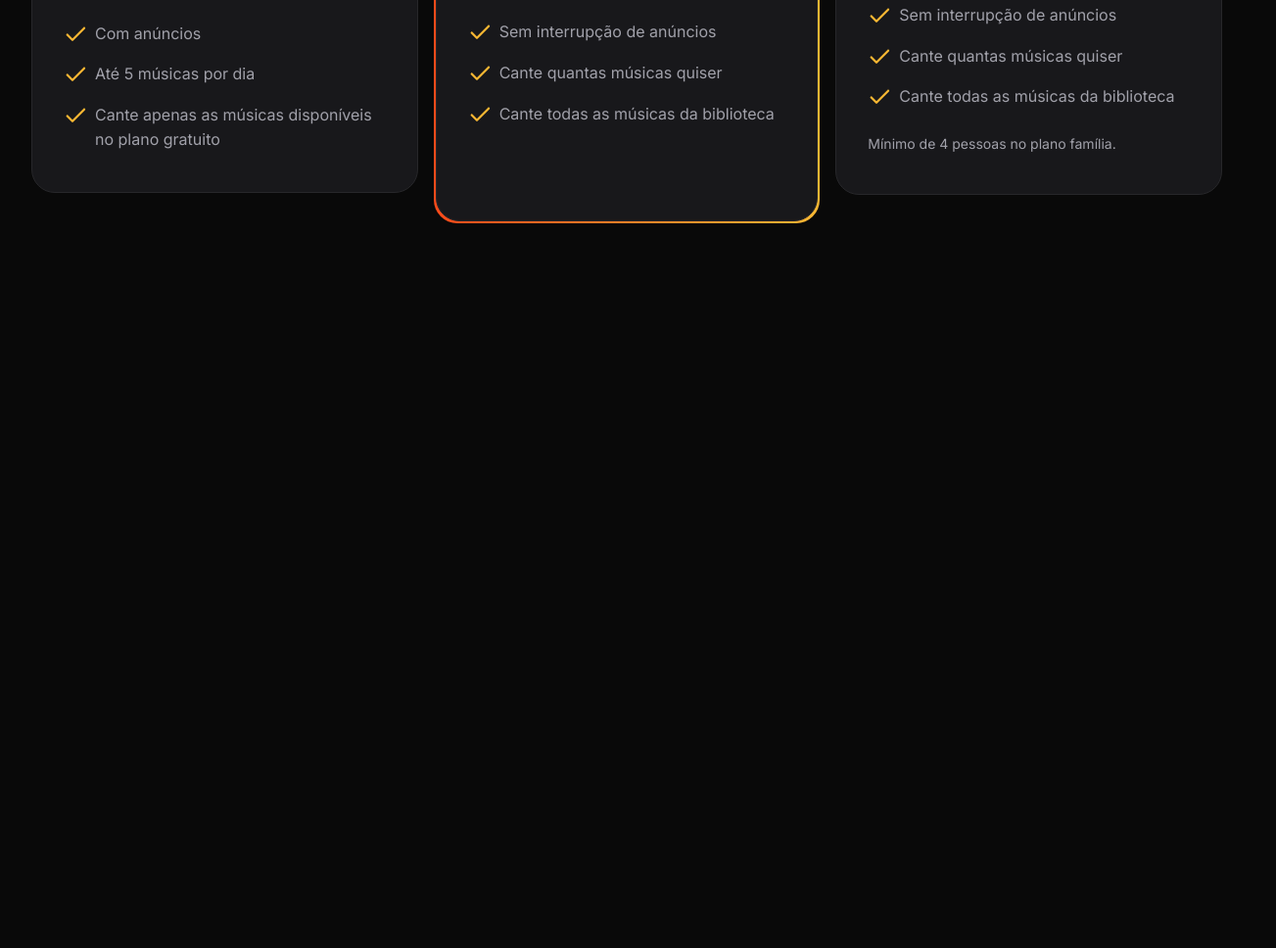
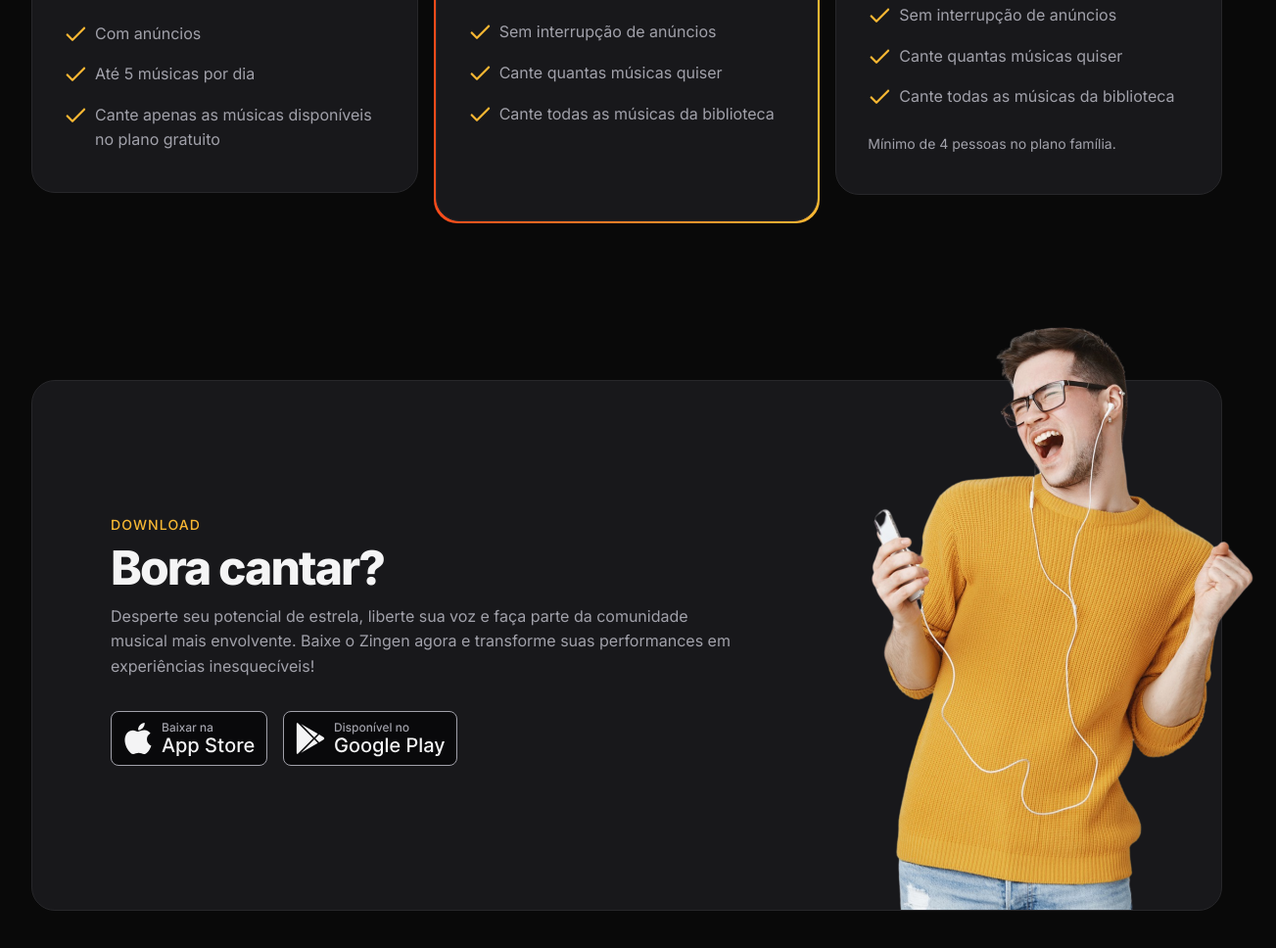
Before and after one commit to guisalva/rs-fullstack-zingen, a plain HTML site: page index.html in a window 1280 px wide. Shown: the part 3116-4084 px from the top of the page at 98% size, 1303 px wide, since content can reach past the window. Before the commit the page ends 3424 px from the top, so only its background shows below. Drawn offline with Linux system fonts and the light colour scheme.

Commit message:
Criado seção download

```diff
--- a/index.html
+++ b/index.html
@@ -197,5 +197,38 @@
         </div>
       </div>
     </section>
+
+    <section id="download">
+      <div class="container py-xl">
+        <div class="card px-lg even-columns items-center">
+          <div>
+            <header>
+              <strong>Download</strong>
+              <h2>Bora cantar?</h2>
+            </header>
+
+            <p>
+              Desperte seu potencial de estrela, liberte sua voz e faça parte da comunidade musical mais
+              envolvente. Baixe o Zingen agora e transforme suas performances em experiências inesquecíveis!
+            </p>
+
+            <div class="buttons flex gap-1">
+              <a href="#">
+                <img src="assets/button-appstore.svg" alt="Baixar da App Store" />
+              </a>
+
+              <a href="#">
+                <img src="assets/button-playstore.svg" alt="Baixar da Play Store" />
+              </a>
+            </div>
+          </div>
+
+          <img
+            src="assets/rapaz-ouvindo-musica-com-fones-de-ouvido-e-cantando-no-aplicativo-de-karaoke-removebg 1.png"
+            alt=""
+          />
+        </div>
+      </div>
+    </section>
   </body>
 </html>
--- /dev/null
+++ b/styles/download.css
@@ -0,0 +1,32 @@
+#download {
+  & .card {
+    position: relative;
+    padding: 3rem 1.5rem 15rem;
+
+    & > img {
+      position: absolute;
+      width: 14.5rem;
+      bottom: 0;
+      right: -3.5rem;
+    }
+  }
+
+  & .buttons {
+    flex-wrap: wrap;
+    margin-top: 2rem;
+  }
+
+  @media (width >= 80em) {
+    .card {
+      padding: 8.75rem 5rem;
+
+      & > div:nth-child(1) {
+        max-width: 40rem;
+      }
+
+      & > img {
+        width: 29.125rem;
+      }
+    }
+  }
+}
--- a/styles/global.css
+++ b/styles/global.css
@@ -47,6 +47,8 @@ html {
   font-size: var(--fs-md);
   line-height: 1.6;
   color: var(--text-color-primary);
+
+  overflow-x: hidden;
 }
 
 body {
--- a/styles/index.css
+++ b/styles/index.css
@@ -9,3 +9,4 @@
 @import url(cards.css);
 @import url(features.css) (width >= 80em);
 @import url(pricing.css);
+@import url(download.css);
```
Also changed, not shown: assets/button-appstore.svg (added), assets/button-playstore.svg (added).
